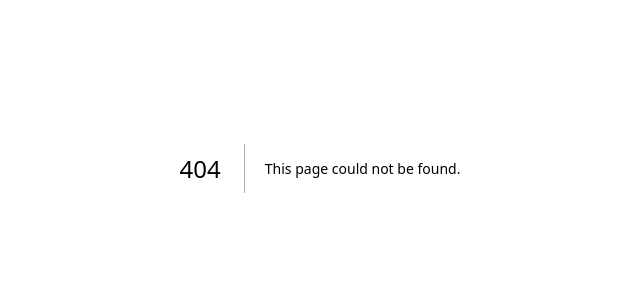
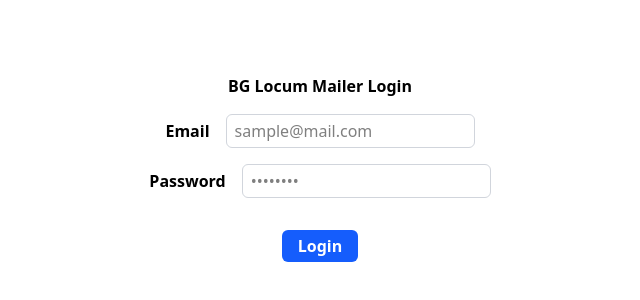
Before and after one commit to rjndev/bg-jobs-board, a Next.js app: page /login in a window 1280 px wide. Before the commit this address had no page. Shown: the part 232-532 px from the top of the page, without its empty margins (320-960 px from the left). Built offline with nearby package versions, Linux system fonts and the light colour scheme.

Commit message:
login page init

```diff
--- a/src/app/dashboard/layout.tsx
+++ b/src/app/dashboard/layout.tsx
@@ -2,7 +2,7 @@ import Navbar from "./_components/Navbar";
 
 export default function Layout({children} : {children : React.ReactNode}){
   return(
-    <html>
+    <html lang="en">
       <body>
         <Navbar />
         {children}
--- a/src/app/dashboard/page.tsx
+++ b/src/app/dashboard/page.tsx
@@ -55,5 +55,14 @@ const sampleCards = [
     shiftType: "Day",
     dateStart: "2023-10-01",
     dateEnd: "2023-10-15"
+  },
+  {
+    hospital: "City Hospital",
+    job: "Registered Nurse",
+    location: "New York, NY",
+    rate: "$45/hr",
+    shiftType: "Day",
+    dateStart: "2023-10-01",
+    dateEnd: "2023-10-15"
   }
 ]
--- /dev/null
+++ b/src/app/login/page.tsx
@@ -0,0 +1,20 @@
+export default function Login() {
+  return (
+    <div>
+      <div className="flex flex-col gap-4 items-center justify-center min-h-screen">
+        <h1 className="font-bold">BG Locum Mailer Login</h1>
+        <span className="flex gap-4 items-center justify-between">
+          <label htmlFor="username" className="font-semibold">Email</label>
+          <input type="text" id="username" className="border border-gray-300 rounded-md py-1 px-2 transition-all duration-300 ease-in-out focus:border-blue-500 focus:ring-[1px] focus:ring-blue-500 outline-none" placeholder="sample@mail.com" />
+        </span>
+
+        <span className="flex gap-4 items-center justify-center">
+          <label htmlFor="password" className="font-semibold">Password</label>
+          <input type="password" id="password" className="border border-gray-300 rounded-md py-1 px-2 transition-all duration-300 ease-in-out focus:border-blue-500 focus:ring-[1px] focus:ring-blue-500 outline-none" placeholder="••••••••" />
+        </span>
+        <button className="bg-blue-600 text-white rounded-md mt-4 py-1 px-4 font-semibold hover:cursor-pointer hover:bg-blue-500 transition-colors duration-300 ease-in-out">Login</button>
+
+      </div>
+    </div>
+  )
+}
```
